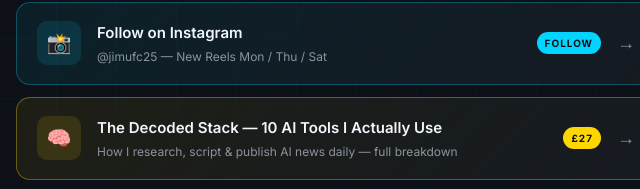
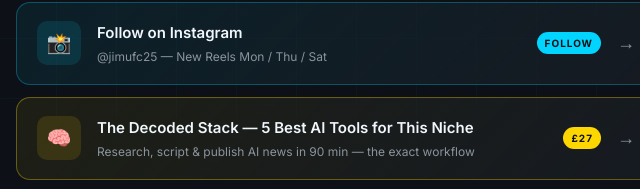
Before and after one commit to jamespjdowdican81-ctrl/jimufc25, a plain HTML site: page index.html in a window 1280 px wide. Shown: the part 682-871 px from the top of the page, 304-944 px from the left. Drawn offline with Linux system fonts and the light colour scheme.

Commit message:
update: product card copy — 10 tools -> 5 best tools for the niche

```diff
--- a/index.html
+++ b/index.html
@@ -170,7 +170,7 @@
 
     <a href="https://jimufc25.gumroad.com/l/decoded-stack" target="_blank" rel="noopener" class="link-card product">
       <div class="link-icon ic-gold">🧠</div>
-      <div class="link-text"><div class="link-title">The Decoded Stack — 10 AI Tools I Actually Use</div><div class="link-sub">How I research, script & publish AI news daily — full breakdown</div></div>
+      <div class="link-text"><div class="link-title">The Decoded Stack — 5 Best AI Tools for This Niche</div><div class="link-sub">Research, script & publish AI news in 90 min — the exact workflow</div></div>
       <span class="link-badge gold">£27</span>
       <span class="link-arrow">→</span>
     </a>
```
